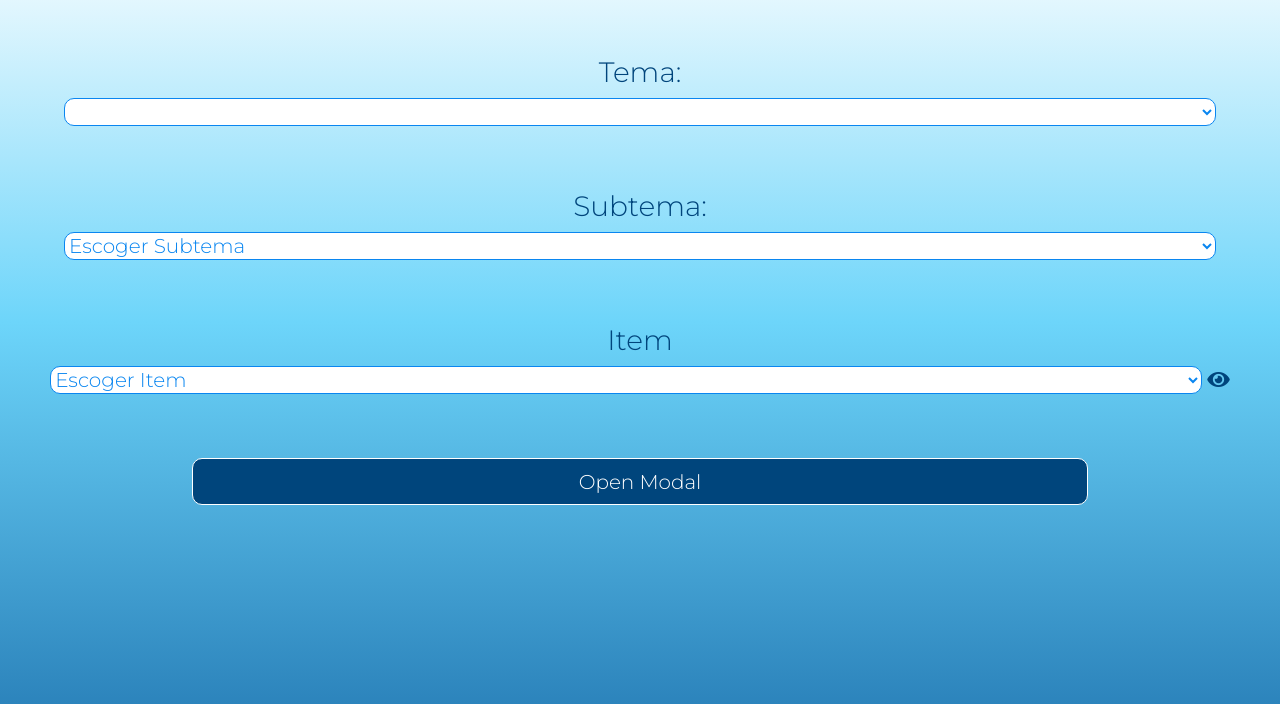
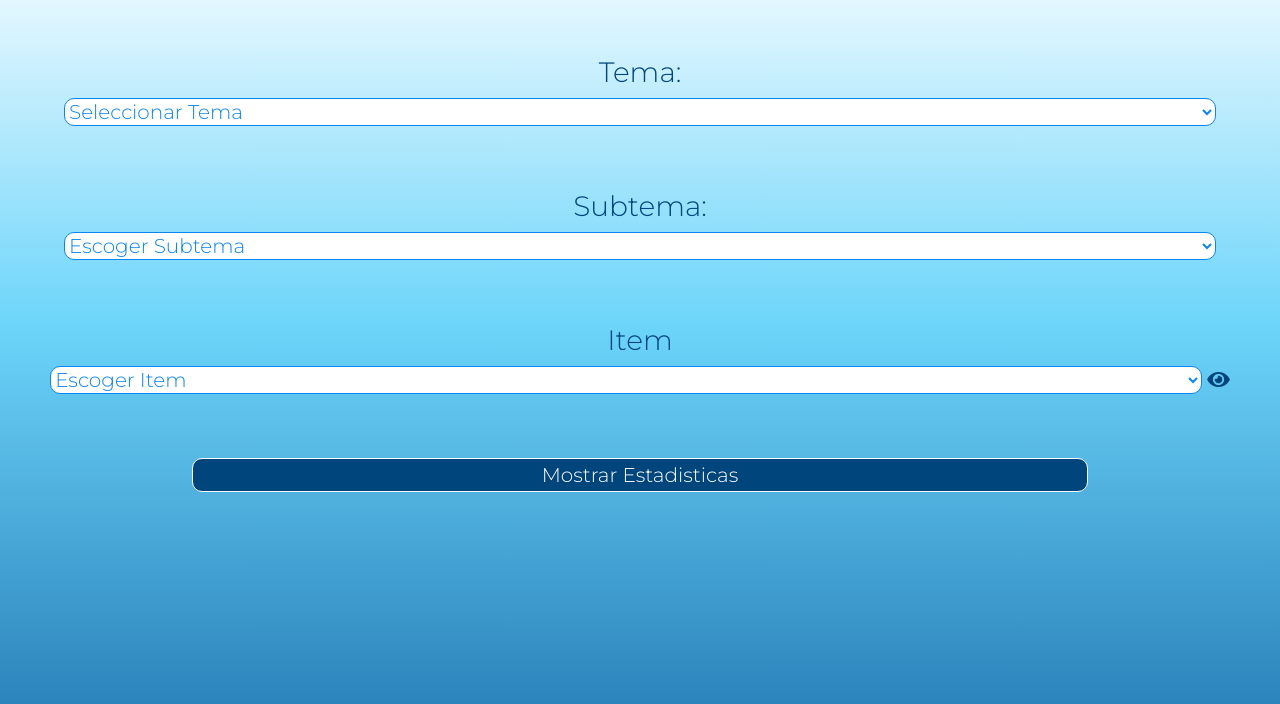
Before and after one commit to JavierCR16/Generador_de_Examenes, a Flask app: page /ConsultaEstadisticasItems.html in a window 1280 px wide. Shown: the part 78-782 px from the top of the page. Run offline with Flask 2, Linux system fonts and the light colour scheme; the visitor is signed in with stand-in values (Sample User, id 1); lists and menus that the app fills with data are empty; some libraries are stand-ins or nearby versions.

Commit message:
unas correcciones

```diff
--- a/Controlador/Controlador.py
+++ b/Controlador/Controlador.py
@@ -272,3 +272,13 @@ class Controlador:
         objEncabezado.anno = objEncabezado.getAnno().split("-")[0]
 
         GestorLaTeX.generarExamen(objEncabezado,items,respuestas,tipoExamen,conSolucion,puntajes)
+
+    #Funciones Estadisticas
+
+    def obtenerEstadisticas(self,usuario,contrasenna,idSubtema,idItem):
+        estadisticas = []
+        cantVeces = GestorBase.ObtenerCantVecesItem(usuario, contrasenna, idItem)
+        promSubtema= GestorBase.ObtenerPromSubtema(usuario, contrasenna,idSubtema)
+        estadisticas.append(cantVeces)
+        estadisticas.append(promSubtema)
+        return estadisticas
--- a/app.py
+++ b/app.py
@@ -447,6 +447,18 @@ def ConsultaEstadisticasItems():
 
     return render_template('ConsultaEstadisticasItems.html', Temas = temas)
 
+@app.route('/ObtenerEstadisticas',methods= ['post'])
+def ObtenerEstadisticas():
+    infoEstadisticas = request.get_json()
+    idTema = infoEstadisticas["idTema"]
+    idSubtema= infoEstadisticas["idsubTema"]
+    idItem = infoEstadisticas["idItem"]
+
+    estadisticas = Controller.obtenerEstadisticas(session['user'],session['contrasenna'],idTema,idSubtema)
+
+
+    return jsonify({"idTema":idTema,"idSubtema":idSubtema,"cantVeces":estadisticas[0],"PromedioSubtema":estadisticas[1]})
+
 if __name__ == '__main__':
 
     app.run(host = '0.0.0.0')
--- a/static/solicitudes.js
+++ b/static/solicitudes.js
@@ -547,3 +547,44 @@ function loadInformacionExamen(){
     procesarAjaxInformacionExamen(tipoExamen);
 
 }
+
+function ObtenerDatosdeEstadistica() {
+
+    var TemaDOM = document.getElementById("SelectTemaEstadisticas");
+    var tema = TemaDOM.options[TemaDOM.selectedIndex].text;
+    var idtema = tema.split('-')[0]
+
+    var SubTemaDOM = document.getElementById("SelectSubtemaEstadisticas");
+    var subTema = SubTemaDOM.options[SubTemaDOM.selectedIndex].text;
+    var idsubTema = subTema.split('-')[0]
+
+    var itemDOM = document.getElementById("SelectItemEstadisticas");
+    var item = itemDOM.options[itemDOM.selectedIndex].text;
+    var iditem = item.split('-')[0]
+
+    obtenerAjaxEstadisticas(idtema,idsubTema,iditem)
+}
+
+function obtenerAjaxEstadisticas(idTema,idsubTema,idItem) {
+    $.ajax({
+
+        url: "/ObtenerEstadisticas",
+        type: 'post',
+        data:JSON.stringify({idTema:idTema,idsubTema:idsubTema,idItem:idItem}),
+        contentType: 'application/json;charset=UTF-8',
+        dataType: "json",
+        success: function (datos) {
+            var bodyModalEstadisticas = $("#VistaEstadisticas");
+            bodyModalEstadisticas.find('h2').remove();
+
+            bodyModalEstadisticas.append("<h2>Cantidad de veces usado:" + datos["cantVeces"]+ "</h2>");
+            bodyModalEstadisticas.append("<h2>Promedio de indice de Discriminación del subtema:" + datos["PromedioSubtema"]+ "</h2>");
+
+            var modalEstadisticas = $("#estadisticasModal");
+
+            modalEstadisticas.modal({
+                show:true
+            });
+        }
+    })
+}
--- a/templates/ConsultaEstadisticasItems.html
+++ b/templates/ConsultaEstadisticasItems.html
@@ -31,6 +31,7 @@
             <select id="SelectCursoEstadisticas" ></select>
         <h2>Tema:</h2>
             <select name="SelectTemaEstadisticas" id="SelectTemaEstadisticas" onchange="obtenerSubtemas(this,'SelectSubtemaEstadisticas')">
+                <option>Seleccionar Tema</option>
                 {% for tema in Temas %}
                     <option>{{ tema.getId() }} - {{ tema.getTema() }}</option>
                 {% endfor %}
@@ -43,7 +44,7 @@
 
 
         <h2>Item</h2>
-            <select name= "SelectItemEstadiscias" id="SelectItemEstadiscias">
+            <select name= "SelectItemEstadisticas" id="SelectItemEstadisticas">
                 <option>Escoger Item</option>
             </select>
 
@@ -52,14 +53,14 @@
 
     <div id=Botones>
 
-        <button type="button" class="btn btn-info btn-lg" data-toggle="modal" data-target="#myModal">Open Modal</button>
+        <button onclick="ObtenerDatosdeEstadistica()" type="button" id="botonEstadisticas" >Mostrar Estadisticas</button>
     </div>
 
         <div class="modal fade" id="estadisticasModal" tabindex="-1" role="dialog" aria-labelledby="exampleModalLabel" aria-hidden="true">
             <div class="modal-dialog" role="document">
                 <div class="modal-content">
                     <div class="modal-header">
-                    <h5 class="modal-title" id="exampleModalLabel">Previsualización de Encabezado</h5>
+                        <h5 class="modal-title" id="exampleModalLabel">Estadisticas</h5>
                         <button type="button" class="close" data-dismiss="modal" aria-label="Close">
                             <span aria-hidden="true">&times;</span>
                         </button>
@@ -67,6 +68,7 @@
                     <div id = "VistaEstadisticas" class="modal-body">
 
                     </div>
+
                     <div class="modal-footer">
                     <button type="button" class="btn btn-secondary" data-dismiss="modal">Cerrar</button>
                     </div>
```
Lines whose indentation alone changed are shown as unchanged.
